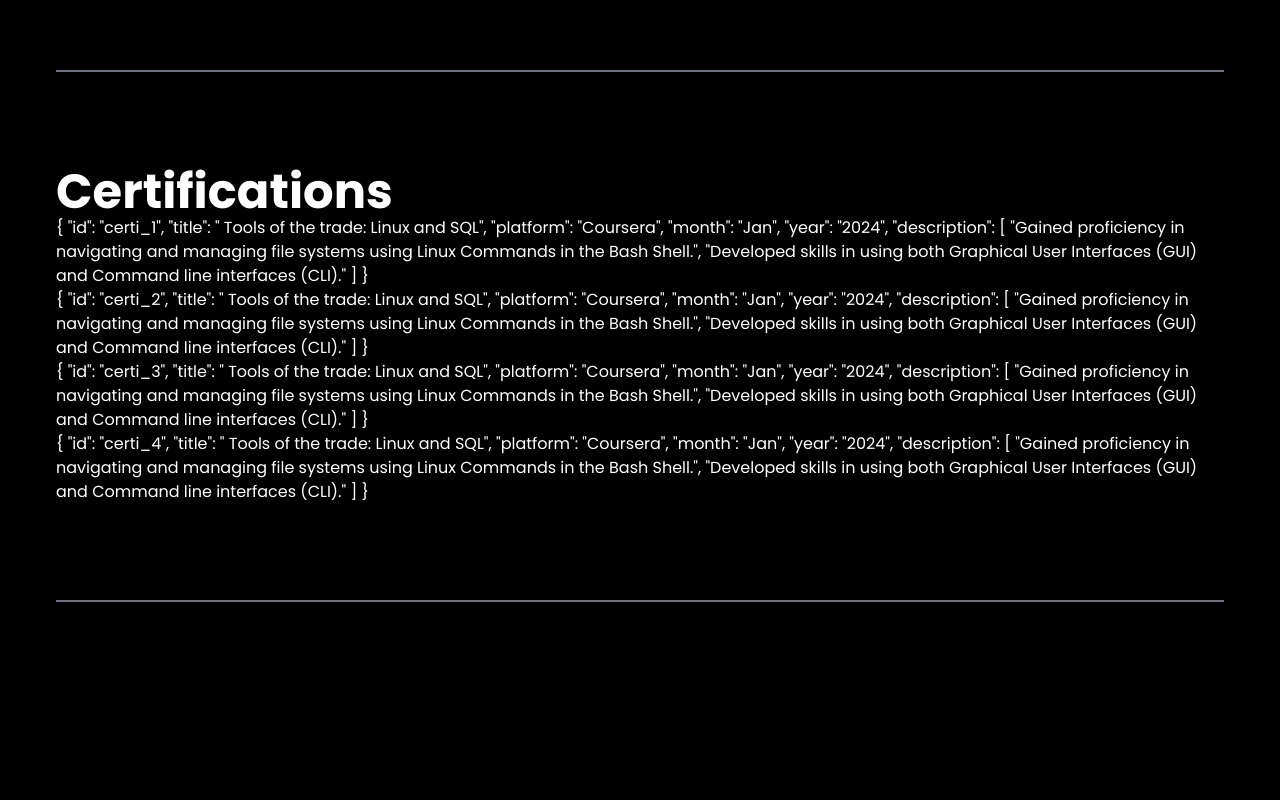
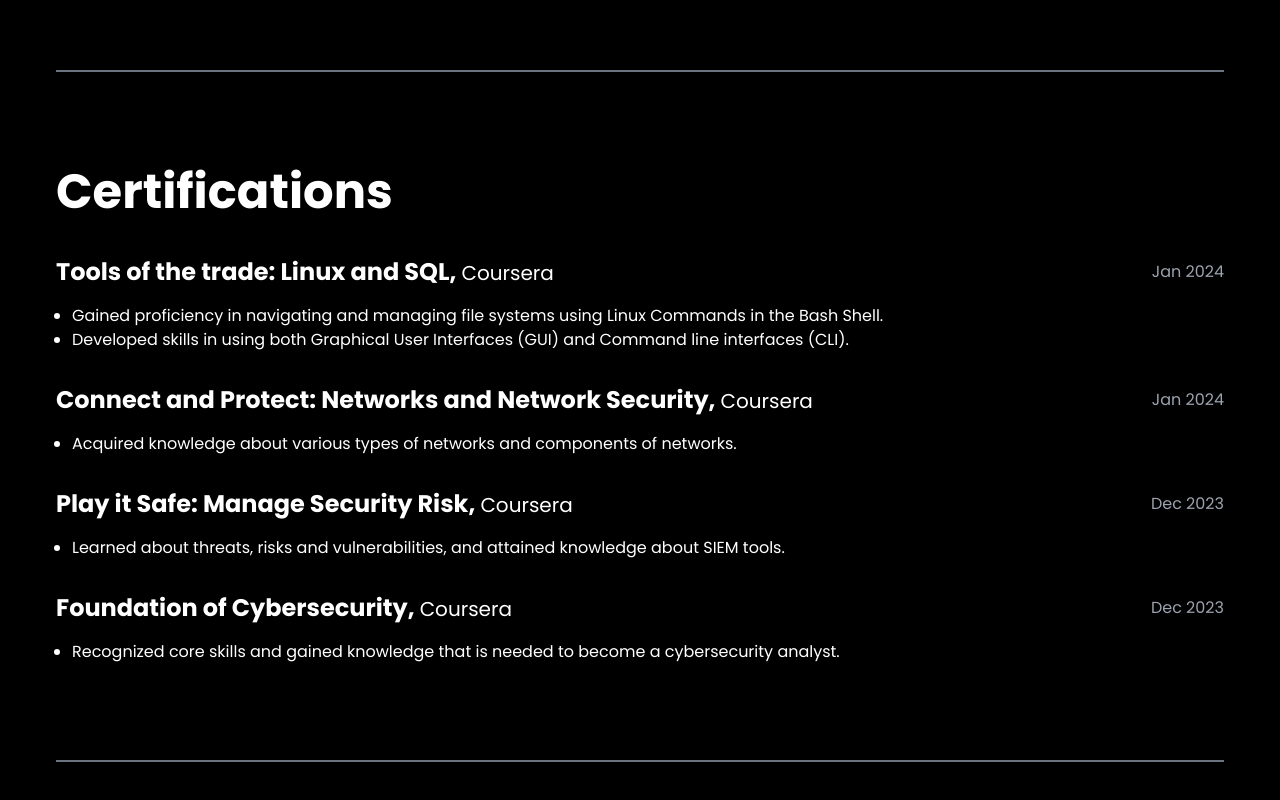
Before and after one commit to JenilGajjar20/Portfolio, a Vue app: page / in a window 1280 px wide. Shown: the part 2762-3562 px from the top of the page. Before the commit the page ends 3460 px from the top, so only its background shows below. Built offline with nearby package versions, Linux system fonts and the light colour scheme.

Commit message:
certificates section completed

```diff
--- a/src/components/Certifications.vue
+++ b/src/components/Certifications.vue
@@ -7,11 +7,30 @@
         </div>
         <div class="certificates-data">
           <div
-            class=""
+            class="certificate"
             v-for="certificate in certificates"
             :key="certificate.id"
           >
-            {{ certificate }}
+            <div class="flex md:items-center justify-between">
+              <h4 class="font-bold text-xl md:text-2xl">
+                {{ certificate.title }},
+                <span class="font-normal text-base md:text-xl">
+                  {{ certificate.platform }}
+                </span>
+              </h4>
+              <p class="whitespace-nowrap text-sm text-gray-400 md:text-base">
+                {{ certificate.month + " " + certificate.year }}
+              </p>
+            </div>
+            <ul>
+              <li
+                v-for="desc in certificate.description"
+                :key="desc"
+                class="list-disc ml-4"
+              >
+                {{ desc }}
+              </li>
+            </ul>
           </div>
         </div>
       </div>
@@ -30,4 +49,13 @@
 });
 </script>
 
-<style lang="scss"></style>
+<style lang="scss">
+.certificates-data {
+  @apply pt-5 md:pt-10 space-y-5 md:space-y-8;
+  .certificate {
+    ul {
+      @apply mt-4;
+    }
+  }
+}
+</style>
--- a/src/data/certificates/data.json
+++ b/src/data/certificates/data.json
@@ -1,7 +1,7 @@
 [
   {
     "id": "certi_1",
-    "title": " Tools of the trade: Linux and SQL",
+    "title": "Tools of the trade: Linux and SQL",
     "platform": "Coursera",
     "month": "Jan",
     "year": "2024",
@@ -12,35 +12,32 @@
   },
   {
     "id": "certi_2",
-    "title": " Tools of the trade: Linux and SQL",
+    "title": "Connect and Protect: Networks and Network Security",
     "platform": "Coursera",
     "month": "Jan",
     "year": "2024",
     "description": [
-      "Gained proficiency in navigating and managing file systems using Linux Commands in the Bash Shell.",
-      "Developed skills in using both Graphical User Interfaces (GUI) and Command line interfaces (CLI)."
+      "Acquired knowledge about various types of networks and components of networks."
     ]
   },
   {
     "id": "certi_3",
-    "title": " Tools of the trade: Linux and SQL",
+    "title": "Play it Safe: Manage Security Risk",
     "platform": "Coursera",
-    "month": "Jan",
-    "year": "2024",
+    "month": "Dec",
+    "year": "2023",
     "description": [
-      "Gained proficiency in navigating and managing file systems using Linux Commands in the Bash Shell.",
-      "Developed skills in using both Graphical User Interfaces (GUI) and Command line interfaces (CLI)."
+      "Learned about threats, risks and vulnerabilities, and attained knowledge about SIEM tools."
     ]
   },
   {
     "id": "certi_4",
-    "title": " Tools of the trade: Linux and SQL",
+    "title": "Foundation of Cybersecurity",
     "platform": "Coursera",
-    "month": "Jan",
-    "year": "2024",
+    "month": "Dec",
+    "year": "2023",
     "description": [
-      "Gained proficiency in navigating and managing file systems using Linux Commands in the Bash Shell.",
-      "Developed skills in using both Graphical User Interfaces (GUI) and Command line interfaces (CLI)."
+      "Recognized core skills and gained knowledge that is needed to become a cybersecurity analyst."
     ]
   }
 ]
```
